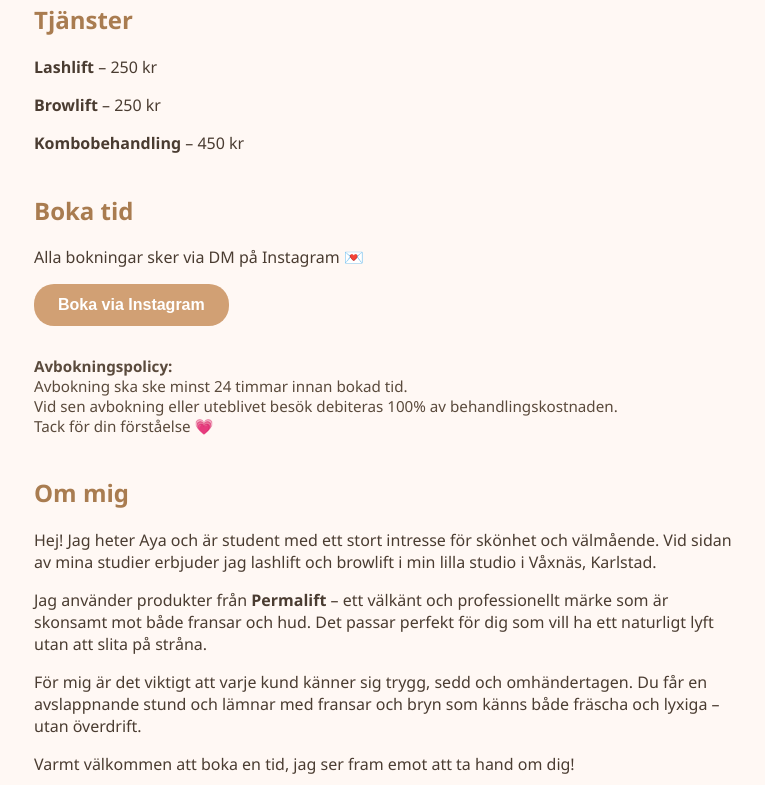
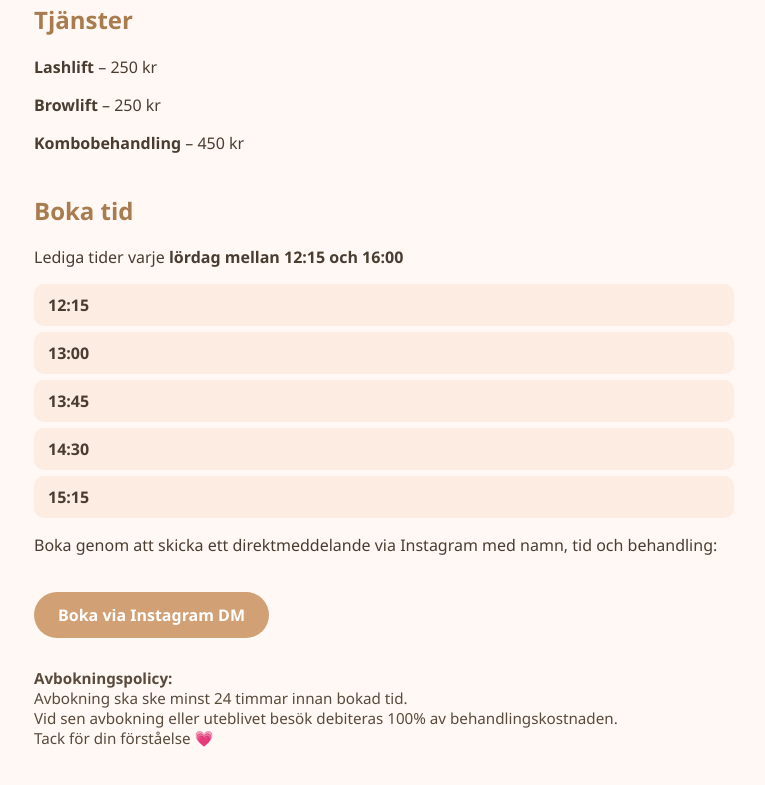
Before and after one commit to Ayathaher1/lashliftby.aya, a plain HTML site: page index.html in a window 1280 px wide. Shown: the part 347-1132 px from the top of the page, without its empty margins (256-1021 px from the left). Drawn offline with Linux system fonts and the light colour scheme.

Commit message:
Update index.html

```diff
--- a/index.html
+++ b/index.html
@@ -44,23 +44,27 @@
     section h2 {
       color: #a97c50;
     }
-    .booking-times button {
-      margin: 5px;
-      padding: 10px 16px;
-      border: none;
-      border-radius: 20px;
+    ul.time-slots {
+      list-style: none;
+      padding-left: 0;
+    }
+    ul.time-slots li {
+      background: #fcece1;
+      padding: 10px 14px;
+      margin: 6px 0;
+      border-radius: 10px;
+      font-weight: bold;
+    }
+    a.button {
       background-color: #d1a074;
       color: white;
+      padding: 12px 24px;
+      border-radius: 25px;
+      display: inline-block;
+      margin-top: 20px;
+      text-decoration: none;
       font-weight: bold;
-      cursor: pointer;
-    }
-    input, select {
-      width: 100%;
-      padding: 10px;
-      margin: 8px 0;
-      box-sizing: border-box;
-      border-radius: 10px;
-      border: 1px solid #ccc;
+      font-size: 1rem;
     }
   </style>
 </head>
@@ -87,11 +91,17 @@
 
   <section id="boka">
     <h2>Boka tid</h2>
-  <p>Alla bokningar sker via DM på Instagram 💌</p>
-  <a href="https://instagram.com/lashliftby.aya" target="_blank">
-    <button style="background-color:#d1a074;color:white;padding:12px 24px;border:none;border-radius:20px;font-size:1rem;font-weight:bold;">
-      Boka via Instagram
-    </button>
+    <p>Lediga tider varje <strong>lördag mellan 12:15 och 16:00</strong></p>
+    <ul class="time-slots">
+      <li>12:15</li>
+      <li>13:00</li>
+      <li>13:45</li>
+      <li>14:30</li>
+      <li>15:15</li>
+    </ul>
+    <p>Boka genom att skicka ett direktmeddelande via Instagram med namn, tid och behandling:</p>
+    <a class="button" href="https://instagram.com/lashliftby.aya" target="_blank">
+      Boka via Instagram DM
     </a>
     <p style="margin-top: 30px; font-size: 0.95em; color: #5a4a3c;">
       <strong>Avbokningspolicy:</strong><br>
@@ -100,8 +110,6 @@
       Tack för din förståelse 💗
     </p>
   </section>
-
-
 
   <section id="om">
     <h2>Om mig</h2>
```
Lines whose indentation alone changed are shown as unchanged.
